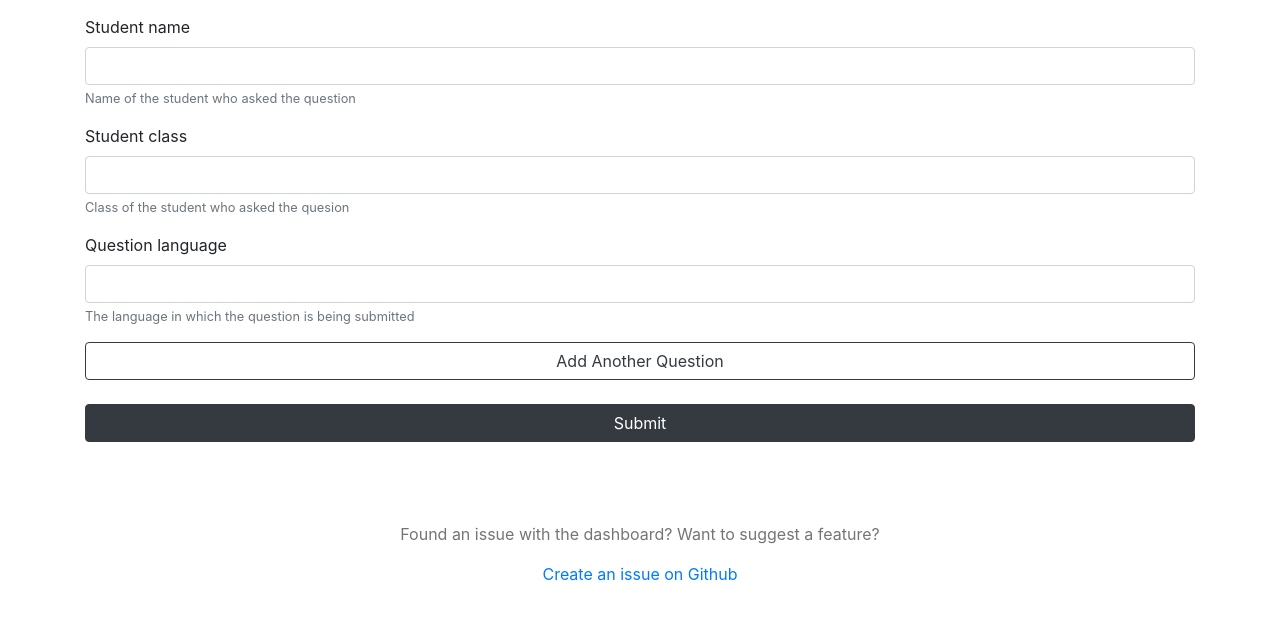
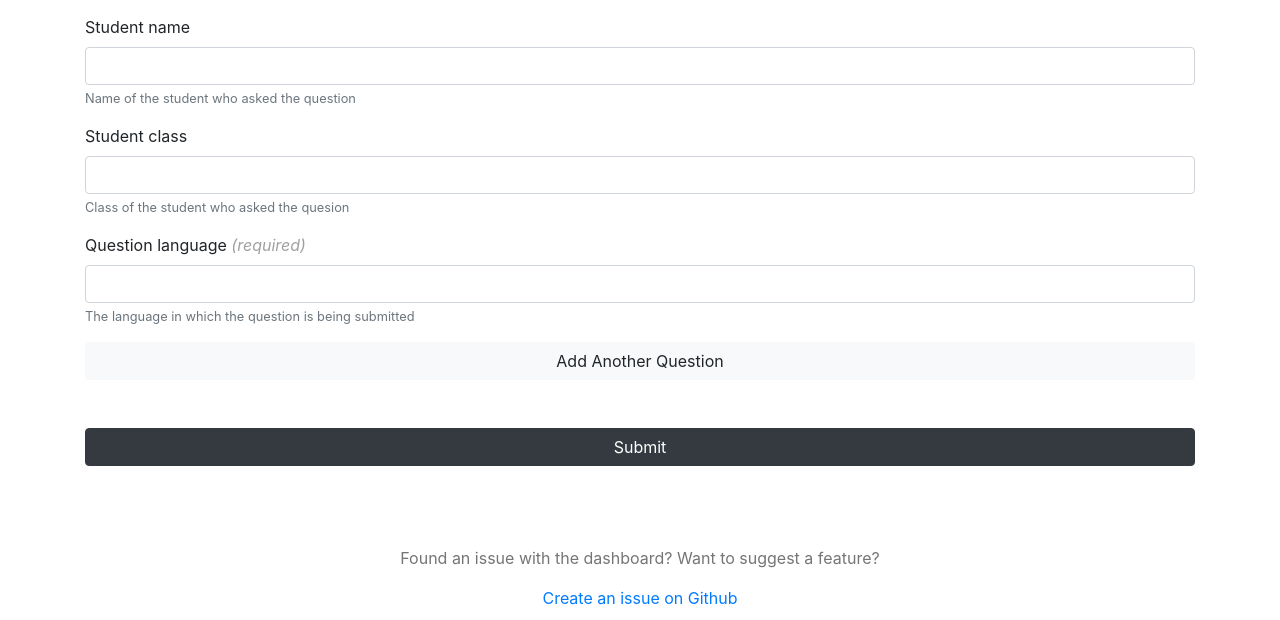
Before and after one commit to sawaliram/sawaliram, a Django app: page /dashboard/submit-questions/ in a window 1280 px wide. Shown: the part 1259-1879 px from the top of the page. Before the commit the page ends 1840 px from the top, so only its background shows below. Run offline with Django 3.2, Linux system fonts and the light colour scheme; some libraries are stand-ins or nearby versions.

Commit message:
Added the 'required' text to relevant inputs

```diff
--- a/dashboard/templates/dashboard/submit-questions.html
+++ b/dashboard/templates/dashboard/submit-questions.html
@@ -98,14 +98,14 @@
     </div>
 
     <div class="form-group">
-        <label for="question_language">Question language</label>
+        <label for="question_language">Question language <span class="required-field-text">(required)</span></label>
         <input type="text" class="form-control" name="question_language" id="question_language">
         <small class="form-text text-muted">The language in which the question is being submitted</small>
     </div>
 
-    <button type="button" class="btn btn-outline-dark btn-block">Add Another Question</button>
+    <button type="button" class="btn btn-light btn-block">Add Another Question</button>
 
-    <br>
+    <br><br>
     <button type="submit" class="btn btn-dark btn-block">Submit</button>
 
 </form>
```
